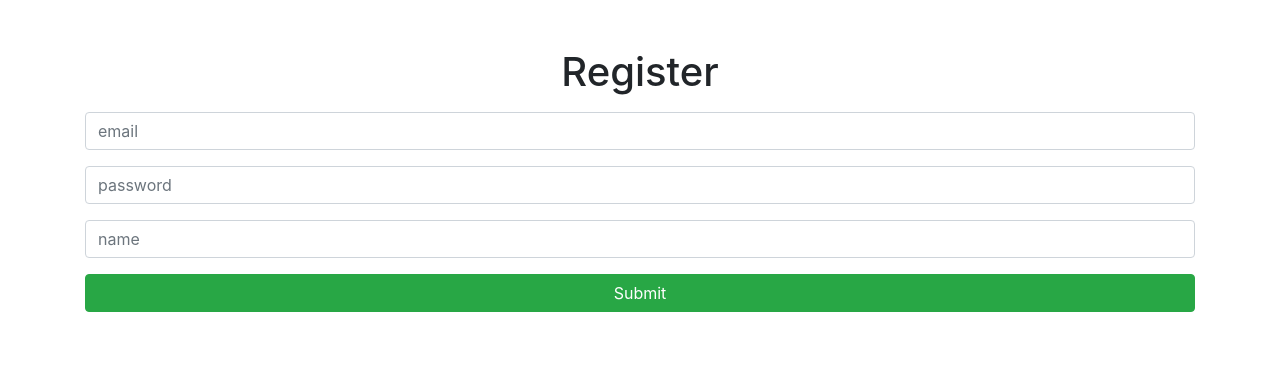
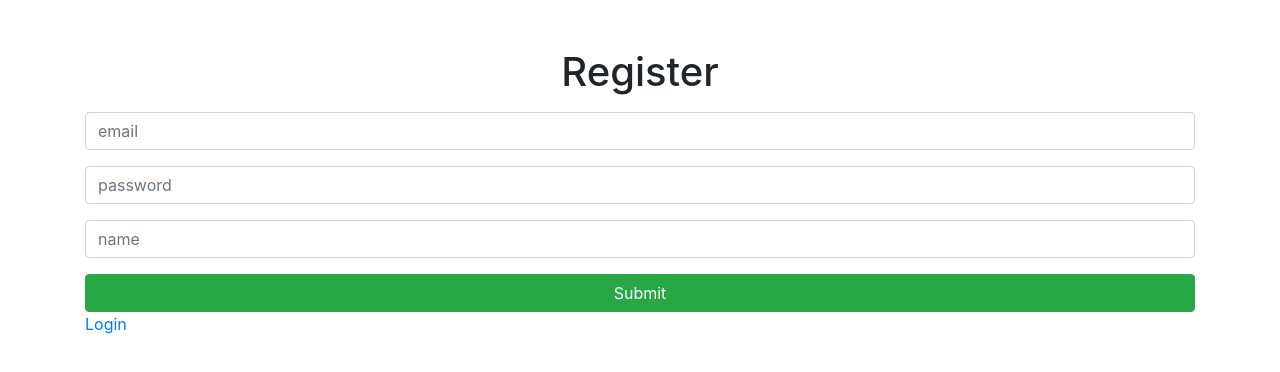
Before and after one commit to Gearoid76/Pernstack, a React (Create React App) app in the folder frontend/: page /register in a window 1280 px wide. Shown: the top 372 px of the page. Built offline with nearby package versions, Linux system fonts and the light colour scheme; no server answers.

Commit message:
minor changes adding ;

```diff
--- a/frontend/src/components/Dashboard.js
+++ b/frontend/src/components/Dashboard.js
@@ -36,7 +36,7 @@
     return (
         <Fragment>
             <Header />
-            <h1>Dashboard!! {name}</h1>
+            <h4>Dashboard, Hello {name}</h4>
             <button className="btn btn-primary" onClick={e => logout(e)}>Logout</button>
         </Fragment>
     );
--- a/frontend/src/components/Login.js
+++ b/frontend/src/components/Login.js
@@ -9,9 +9,9 @@
     const [inputs, setInputs] = useState ({
         email: "",
         password: ""
-    })
+    });
 
-    const { email, password } = inputs
+    const { email, password } = inputs;
 
     const onChange = e => {
         setInputs({ ...inputs, [e.target.name]: e.target.value })
@@ -22,7 +22,7 @@
         e.preventDefault()
         try {
 
-            const body = {email, password}
+            const body = { email, password };
 
            const response = await fetch("http://localhost:4000/auth/login", {
                method: "POST",
--- a/frontend/src/components/Register.js
+++ b/frontend/src/components/Register.js
@@ -1,4 +1,5 @@
 import React, { Fragment, useState } from "react";
+import { Link } from "react-router-dom";
 import  { toast } from "react-toastify";
 
 const Register = ({setAuth}) => {
@@ -50,6 +51,7 @@
         <Fragment>
             <h1 className="text-center mt-5">Register</h1>
             <form onSubmit={onSubmitForm}>
+              <div className="flex-container-register">
                 <input
                     type="text"
                     name="email"
@@ -77,6 +79,8 @@
 
 
                 <button className ="btn btn-success btn-block">Submit</button>
+                <Link to="/login">Login</Link>
+              </div>
             </form>
         </Fragment>
     );
```
Also changed, not shown: frontend/src/index.css (line endings or trailing spaces), 1 other file (tests, documents, lock files or other folders).
